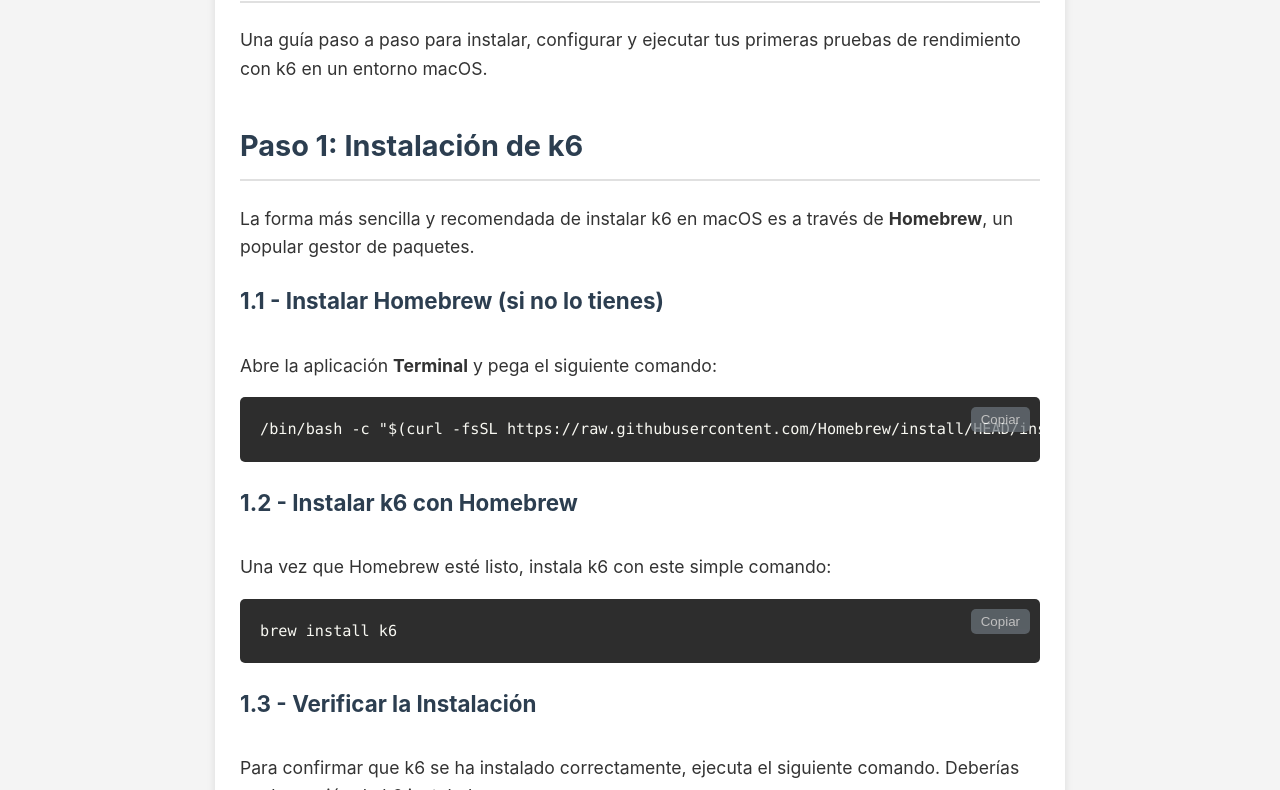
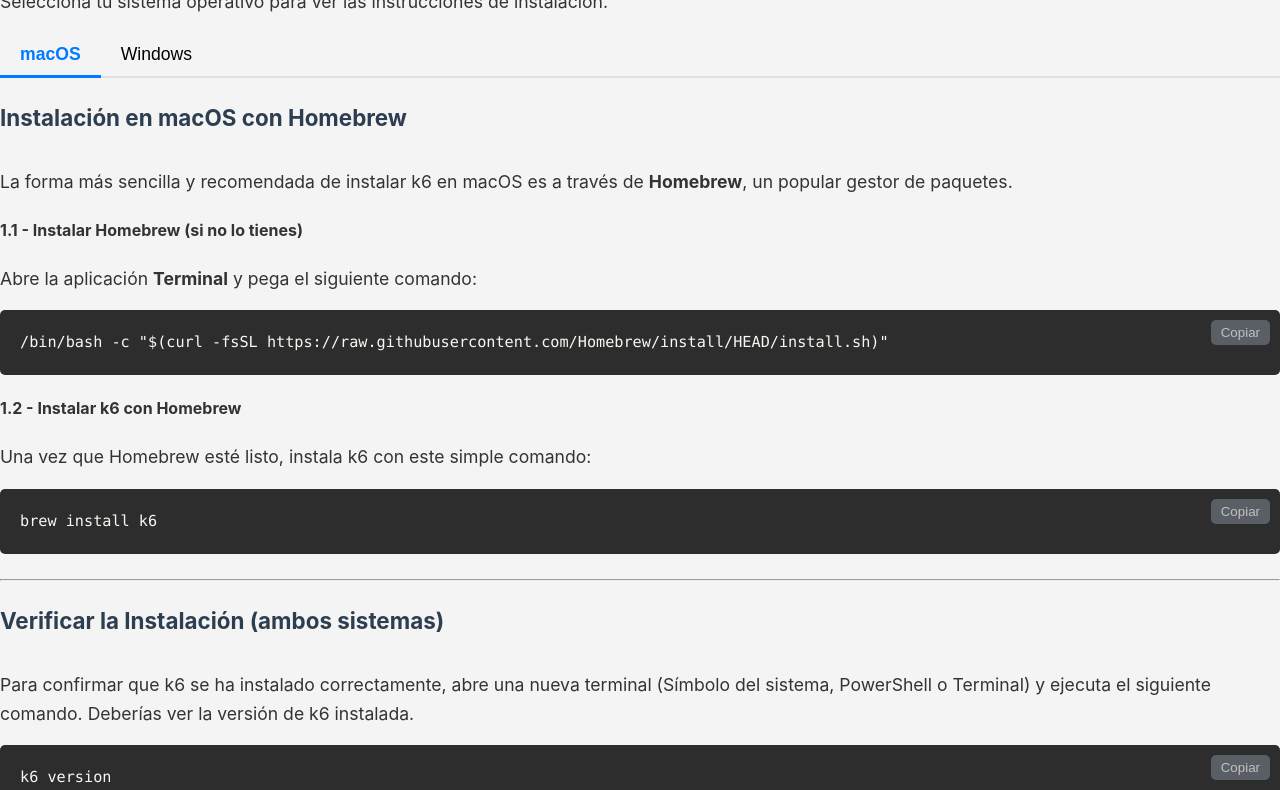
Before and after one commit to Jcromana/guia-istqb-JCRA, a plain HTML site: page k6.html in a window 1280 px wide. Shown: the part 134-924 px from the top of the page. Drawn offline with Linux system fonts and the light colour scheme.

Commit message:
Update k6.html

```diff
--- a/k6.html
+++ b/k6.html
@@ -103,30 +103,81 @@
             border-top: 1px solid #e0e0e0;
             color: #777;
         }
+
+        /* Estilos para las pestañas de instalación */
+        .tabs {
+            display: flex;
+            border-bottom: 2px solid #e0e0e0;
+            margin-bottom: 20px;
+        }
+        .tab-button {
+            padding: 10px 20px;
+            cursor: pointer;
+            border: none;
+            background-color: transparent;
+            font-size: 1.1em;
+            border-bottom: 3px solid transparent;
+            margin-bottom: -2px;
+        }
+        .tab-button.active {
+            border-bottom: 3px solid #007bff;
+            color: #007bff;
+            font-weight: bold;
+        }
+        .tab-content {
+            display: none;
+        }
+        .tab-content.active {
+            display: block;
+        }
+
     </style>
 </head>
 <body>
 
-    <div class="container">
-        <h1>Guía Completa para k6 en macOS</h1>
-        <p>Una guía paso a paso para instalar, configurar y ejecutar tus primeras pruebas de rendimiento con k6 en un entorno macOS.</p>
+    <section id="instalacion">
+        <h2>Paso 1: Instalación de k6</h2>
+        <p>Selecciona tu sistema operativo para ver las instrucciones de instalación.</p>
 
-        <section id="instalacion">
-            <h2>Paso 1: Instalación de k6</h2>
+        <div class="tabs">
+            <button class="tab-button active" onclick="openTab(event, 'macOS')">macOS</button>
+            <button class="tab-button" onclick="openTab(event, 'Windows')">Windows</button>
+        </div>
+
+        <div id="macOS" class="tab-content active">
+            <h3>Instalación en macOS con Homebrew</h3>
             <p>La forma más sencilla y recomendada de instalar k6 en macOS es a través de <strong>Homebrew</strong>, un popular gestor de paquetes.</p>
-
-            <h3>1.1 - Instalar Homebrew (si no lo tienes)</h3>
+            <h4>1.1 - Instalar Homebrew (si no lo tienes)</h4>
             <p>Abre la aplicación <strong>Terminal</strong> y pega el siguiente comando:</p>
             <pre><button class="copy-btn">Copiar</button><code>/bin/bash -c "$(curl -fsSL https://raw.githubusercontent.com/Homebrew/install/HEAD/install.sh)"</code></pre>
 
-            <h3>1.2 - Instalar k6 con Homebrew</h3>
+            <h4>1.2 - Instalar k6 con Homebrew</h4>
             <p>Una vez que Homebrew esté listo, instala k6 con este simple comando:</p>
             <pre><button class="copy-btn">Copiar</button><code>brew install k6</code></pre>
+        </div>
 
-            <h3>1.3 - Verificar la Instalación</h3>
-            <p>Para confirmar que k6 se ha instalado correctamente, ejecuta el siguiente comando. Deberías ver la versión de k6 instalada.</p>
-            <pre><button class="copy-btn">Copiar</button><code>k6 version</code></pre>
-        </section>
+        <div id="Windows" class="tab-content">
+            <h3>Opción A: Instalador Oficial (Recomendado)</h3>
+            <p>El equipo de k6 proporciona un instalador oficial para Windows (`.msi`), que es la forma más directa de empezar.</p>
+            <ol>
+                <li>Ve a la <a href="https://github.com/grafana/k6/releases" target="_blank">página de releases de k6 en GitHub</a>.</li>
+                <li>Busca la versión más reciente (la primera de la lista).</li>
+                <li>En la sección "Assets", descarga el archivo que termina en <code>_windows_amd64.msi</code>.</li>
+                <li>Ejecuta el archivo descargado y sigue los pasos del asistente de instalación.</li>
+            </ol>
+
+            <h3>Opción B: Usando el gestor de paquetes Chocolatey</h3>
+            <p>Si usas el gestor de paquetes <a href="https://chocolatey.org/" target="_blank">Chocolatey</a>, puedes instalar k6 desde la línea de comandos.</p>
+            <p>Abre una terminal de <strong>PowerShell como Administrador</strong> y ejecuta el comando:</p>
+            <pre><button class="copy-btn">Copiar</button><code>choco install k6</code></pre>
+        </div>
+
+        <hr style="margin-top: 25px;">
+
+        <h3>Verificar la Instalación (ambos sistemas)</h3>
+        <p>Para confirmar que k6 se ha instalado correctamente, abre una nueva terminal (Símbolo del sistema, PowerShell o Terminal) y ejecuta el siguiente comando. Deberías ver la versión de k6 instalada.</p>
+        <pre><button class="copy-btn">Copiar</button><code>k6 version</code></pre>
+    </section>
 
         <section id="uso-basico">
             <h2>Paso 2: Cómo Usar k6 (Tu Primera Prueba)</h2>
@@ -290,6 +341,21 @@ export default function () {
                 });
             });
         });
+        function openTab(evt, tabName) {
+            // Ocultar todo el contenido de las pestañas
+            const tabcontent = document.querySelectorAll(".tab-content");
+            tabcontent.forEach(tab => tab.style.display = "none");
+
+            // Quitar la clase 'active' de todos los botones
+            const tabbuttons = document.querySelectorAll(".tab-button");
+            tabbuttons.forEach(btn => btn.classList.remove("active"));
+
+            // Mostrar la pestaña actual y marcar el botón como activo
+            document.getElementById(tabName).style.display = "block";
+            evt.currentTarget.classList.add("active");
+        }
+
+
     </script>
 
 </body>
```
